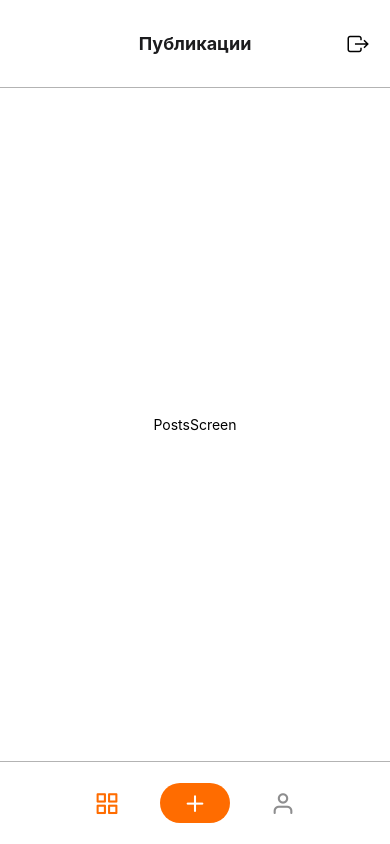
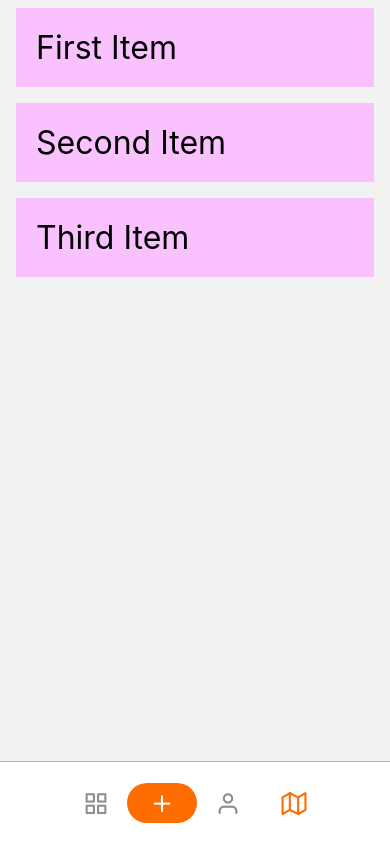
Before and after one commit to masiuk-mykola/rn-first-app, a React Native app: screen /MapScreen in a window 390 px wide. Built offline with nearby package versions, Linux system fonts and the light colour scheme.

Commit message:
added delete btn

```diff
--- a/src/Screens/CreatePostsScreen.js
+++ b/src/Screens/CreatePostsScreen.js
@@ -11,12 +11,13 @@ import {
   Button,
   Image,
 } from "react-native";
-import { PhotoCamera } from "../components/Camera";
+
 import * as Location from "expo-location";
 import { Camera, CameraType } from "expo-camera";
 import * as MediaLibrary from "expo-media-library";
 import { FontAwesome } from "@expo/vector-icons";
-
+import { Ionicons } from "@expo/vector-icons";
+import { AntDesign } from "@expo/vector-icons";
 const initialPost = {
   photo: "",
   title: "",
@@ -43,7 +44,10 @@ export const CreatePostsScreen = ({ navigation }) => {
         return;
       }
       let location = await Location.getCurrentPositionAsync({});
-      setPost((prevState) => ({ ...prevState, currentLocation: location }));
+      setPost((prevState) => ({
+        ...prevState,
+        currentLocation: location,
+      }));
       let text;
       if (errorMsg) {
         text = errorMsg;
@@ -98,6 +102,10 @@ export const CreatePostsScreen = ({ navigation }) => {
     }
   };
 
+  const onDelete = () => {
+    setPost(initialPost);
+  };
+
   return (
     <KeyboardAvoidingView
       behavior={Platform.OS === "ios" ? "padding" : "height"}
@@ -126,7 +134,6 @@ export const CreatePostsScreen = ({ navigation }) => {
                     setCameraRef(ref);
                   }}
                   autoFocus={Camera.Constants.AutoFocus.on}
-                  flashMode={Camera.Constants.FlashMode.on}
                 >
                   <View style={styles.photoView}>
                     <TouchableOpacity
@@ -161,15 +168,23 @@ export const CreatePostsScreen = ({ navigation }) => {
               onFocus={onFocusKeyboard}
               onBlur={() => setIsShowKeyboard(false)}
             />
+            <View>
+              <Ionicons
+                name="ios-location-outline"
+                size={24}
+                color="#BDBDBD"
+                style={{ position: "absolute" }}
+              />
               <TextInput
                 value={post.photoLocation}
                 onChangeText={inputHandlerLocation}
                 placeholder={"Местность..."}
                 placeholderTextColor={"#BDBDBD"}
-              style={styles.input}
+                style={{ ...styles.input, paddingLeft: 24 }}
                 onFocus={onFocusKeyboard}
                 onBlur={() => setIsShowKeyboard(false)}
               />
+            </View>
           </View>
           <TouchableOpacity
             style={
@@ -189,6 +204,31 @@ export const CreatePostsScreen = ({ navigation }) => {
               Опубликовать
             </Text>
           </TouchableOpacity>
+
+          <View
+            style={{
+              flex: 1,
+              flexDirection: "row",
+              alignItems: "flex-end",
+              justifyContent: "center",
+              alignContent: "flex-end",
+              paddingBottom: 34,
+            }}
+          >
+            <TouchableOpacity
+              style={{
+                width: 70,
+                height: 40,
+                backgroundColor: "#F6F6F6",
+                borderRadius: 20,
+                alignItems: "center",
+                justifyContent: "center",
+              }}
+              onPress={onDelete}
+            >
+              <AntDesign name="delete" size={24} color="#BDBDBD" />
+            </TouchableOpacity>
+          </View>
         </View>
       </TouchableWithoutFeedback>
     </KeyboardAvoidingView>
@@ -199,7 +239,6 @@ const styles = StyleSheet.create({
   container: {
     flex: 1,
   },
-
   photoContainer: {
     height: 240,
     width: "100%",
@@ -270,66 +309,3 @@ const styles = StyleSheet.create({
     backgroundColor: "#fff",
   },
 });
-
-{
-  /* <KeyboardAvoidingView
-      behavior={Platform.OS == "ios" ? "padding" : "height"}
-      style={{ flex: 1 }}
-    >
-      <TouchableWithoutFeedback onPress={Keyboard.dismiss}>
-        <View
-          style={{
-            flex: 1,
-            paddingHorizontal: 16,
-            alignItems: "center",
-            backgroundColor: "#fff",
-          }}
-        >
-          <View style={styles.photoContainer}>
-            <PhotoCamera />
-          </View>
-          <View style={styles.loadPhoto}>
-            <Text style={styles.loadPhoto_text}>Загрузите фото</Text>
-          </View>
-          <View style={styles.inputContainer}>
-            <TextInput
-              value={titleValue}
-              onChangeText={inputHandlerTitle}
-              placeholder={"Название..."}
-              placeholderTextColor={"#BDBDBD"}
-              style={styles.input}
-              onFocus={onFocusKeyboard}
-              onBlur={() => setIsShowKeyboard(false)}
-            />
-            <TextInput
-              value={locationValue}
-              onChangeText={inputHandlerLocation}
-              placeholder={"Местность..."}
-              placeholderTextColor={"#BDBDBD"}
-              style={styles.input}
-              onFocus={onFocusKeyboard}
-              onBlur={() => setIsShowKeyboard(false)}
-            />
-          </View>
-          <TouchableOpacity
-            style={
-              shouldPublish
-                ? styles.btn
-                : { ...styles.btn, backgroundColor: "#F6F6F6" }
-            }
-            onPress={onCreate}
-          >
-            <Text
-              style={
-                shouldPublish
-                  ? styles.btn__text
-                  : { ...styles.btn__text, color: "#BDBDBD" }
-              }
-            >
-              Опубликовать
-            </Text>
-          </TouchableOpacity>
-        </View>
-      </TouchableWithoutFeedback>
-    </KeyboardAvoidingView>  */
-}
--- a/src/Screens/Home.js
+++ b/src/Screens/Home.js
@@ -93,7 +93,7 @@ export const Home = () => {
           headerShown: false,
         }}
       />
-      {/* <Tabs.Screen
+      <Tabs.Screen
         name="MapScreen"
         component={MapScreen}
         options={{
@@ -102,7 +102,7 @@ export const Home = () => {
           ),
           headerShown: false,
         }}
-      /> */}
+      />
     </Tabs.Navigator>
   );
 };
--- a/src/Screens/MapScreen.js
+++ b/src/Screens/MapScreen.js
@@ -59,51 +59,112 @@
 //   },
 // });
 
-import React, { useState, useEffect } from "react";
-import { Platform, Text, View, StyleSheet } from "react-native";
+// import React, { useState, useEffect } from "react";
+// import { Platform, Text, View, StyleSheet } from "react-native";
 
-import * as Location from "expo-location";
+// import * as Location from "expo-location";
+
+// export const MapScreen = () => {
+//   const [location, setLocation] = useState(null);
+//   const [errorMsg, setErrorMsg] = useState(null);
+
+//   useEffect(() => {
+//     (async () => {
+//       let { status } = await Location.requestForegroundPermissionsAsync();
+//       if (status !== "granted") {
+//         setErrorMsg("Permission to access location was denied");
+//         return;
+//       }
+
+//       let location = await Location.getCurrentPositionAsync({});
+//       setLocation(location);
+//     })();
+//   }, []);
+
+//   let text = "Waiting..";
+//   if (errorMsg) {
+//     text = errorMsg;
+//   } else if (location) {
+//     text = JSON.stringify(location);
+//   }
+
+//   return (
+//     <View style={styles.container}>
+//       <Text style={styles.paragraph}>{text}</Text>
+//     </View>
+//   );
+// };
+
+// const styles = StyleSheet.create({
+//   container: {
+//     flex: 1,
+//     alignItems: "center",
+//     justifyContent: "center",
+//     padding: 20,
+//   },
+//   paragraph: {
+//     fontSize: 18,
+//     textAlign: "center",
+//   },
+// });
+
+import React from "react";
+import {
+  SafeAreaView,
+  View,
+  FlatList,
+  StyleSheet,
+  Text,
+  StatusBar,
+} from "react-native";
+
+const DATA = [
+  {
+    id: "bd7acbea-c1b1-46c2-aed5-3ad53abb28ba",
+    title: "First Item",
+  },
+  {
+    id: "3ac68afc-c605-48d3-a4f8-fbd91aa97f63",
+    title: "Second Item",
+  },
+  {
+    id: "58694a0f-3da1-471f-bd96-145571e29d72",
+    title: "Third Item",
+  },
+];
+
+const Item = ({ title }) => (
+  <View style={styles.item}>
+    <Text style={styles.title}>{title}</Text>
+  </View>
+);
 
 export const MapScreen = () => {
-  const [location, setLocation] = useState(null);
-  const [errorMsg, setErrorMsg] = useState(null);
-
-  useEffect(() => {
-    (async () => {
-      let { status } = await Location.requestForegroundPermissionsAsync();
-      if (status !== "granted") {
-        setErrorMsg("Permission to access location was denied");
-        return;
-      }
-
-      let location = await Location.getCurrentPositionAsync({});
-      setLocation(location);
-    })();
-  }, []);
-
-  let text = "Waiting..";
-  if (errorMsg) {
-    text = errorMsg;
-  } else if (location) {
-    text = JSON.stringify(location);
-  }
+  const renderItem = ({ item }) => <Item title={item.title} />;
 
   return (
-    <View style={styles.container}>
-      <Text style={styles.paragraph}>{text}</Text>
-    </View>
+    <SafeAreaView style={styles.container}>
+      <FlatList
+        data={DATA}
+        renderItem={renderItem}
+        keyExtractor={(item) => item.id}
+      />
+    </SafeAreaView>
   );
 };
 
 const styles = StyleSheet.create({
   container: {
     flex: 1,
-    alignItems: "center",
-    justifyContent: "center",
+    marginTop: StatusBar.currentHeight || 0,
+  },
+  item: {
+    backgroundColor: "#f9c2ff",
     padding: 20,
+    marginVertical: 8,
+    marginHorizontal: 16,
   },
-  paragraph: {
-    fontSize: 18,
-    textAlign: "center",
+  title: {
+    fontSize: 32,
   },
 });
--- a/src/Screens/PostsScreen.js
+++ b/src/Screens/PostsScreen.js
@@ -1,27 +1,100 @@
 import React, { useEffect, useState } from "react";
-import { Text, View } from "react-native";
+import {
+  FlatList,
+  Image,
+  StyleSheet,
+  Text,
+  View,
+  SafeAreaView,
+} from "react-native";
+import { AntDesign } from "@expo/vector-icons";
+
+const Item = ({ title, source, photoLocation }) => (
+  <View style={styles.item}>
+    <Image style={styles.img} source={{ uri: source }} />
+    <Text style={styles.title}>{title}</Text>
+    <Text style={styles.title}>{photoLocation}</Text>
+  </View>
+);
 
 export const PostsScreen = ({ route }) => {
-  console.log("route.params", route.params);
-  // const [posts, setPosts] = useState([]);
+  const [posts, setPosts] = useState([]);
 
-  // useEffect(() => {
-  //   if (route.params) {
-  //     setPosts((prevState) => [...prevState, route.params]);
-  //   }
-  // }, [route.params]);
+  useEffect(() => {
+    if (route.params) {
+      setPosts((prevState) => [...prevState, route.params]);
+    }
+  }, [route.params]);
 
-  // console.log(posts);
+  const renderItem = ({ item }) => (
+    <Item
+      title={item.title}
+      source={item.photo}
+      photoLocation={item.photoLocation}
+    />
+  );
+
   return (
-    <View
-      style={{
-        flex: 1,
-        justifyContent: "center",
-        alignItems: "center",
-        backgroundColor: "#fff",
-      }}
-    >
-      <Text>PostsScreen</Text>
-    </View>
+    <SafeAreaView style={styles.container}>
+      <View style={styles.avatarContainer}>
+        <View style={styles.avatar}>
+          <AntDesign name="user" size={35} color="black" />
+        </View>
+        <View style={styles.nameContainer}>
+          <Text style={styles.name}>Name</Text>
+          <Text style={styles.email}>Email</Text>
+        </View>
+      </View>
+      <FlatList
+        data={posts}
+        renderItem={renderItem}
+        keyExtractor={(item, index) => index}
+      />
+    </SafeAreaView>
   );
 };
+
+const styles = StyleSheet.create({
+  container: {
+    flex: 1,
+    marginTop: 32,
+    marginHorizontal: 16,
+  },
+  avatarContainer: {
+    display: "flex",
+    flexDirection: "row",
+    marginBottom: 32,
+  },
+  avatar: {
+    width: 60,
+    height: 60,
+    backgroundColor: "#fff",
+    justifyContent: "center",
+    alignItems: "center",
+    borderRadius: 16,
+  },
+  nameContainer: {
+    marginLeft: 8,
+    justifyContent: "center",
+  },
+  name: {
+    fontWeight: "bold",
+    fontSize: 13,
+    lineHeight: 15,
+  },
+  email: {
+    fontSize: 11,
+    lineHeight: 13,
+  },
+  item: {},
+  title: {
+    fontSize: 16,
+    lineHeight: 19,
+  },
+  img: {
+    width: "100%",
+    height: 240,
+    borderRadius: 8,
+    marginBottom: 8,
+  },
+});
```
Lines whose indentation alone changed are shown as unchanged.
